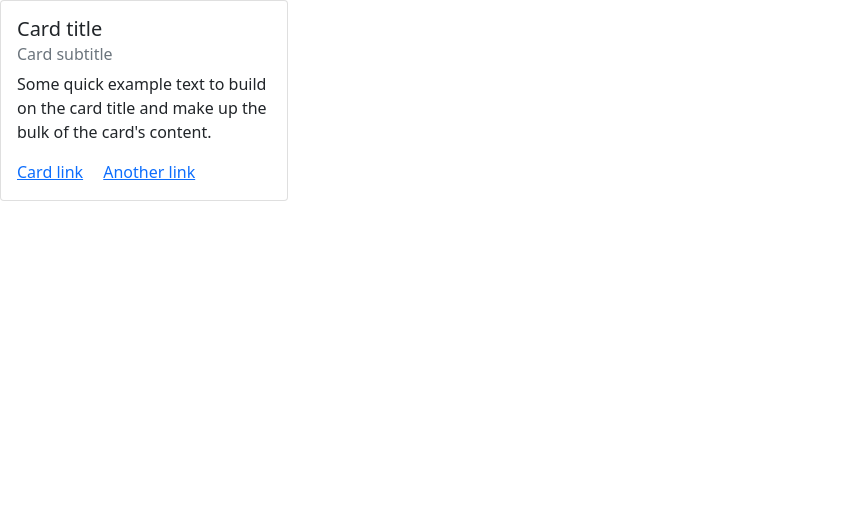
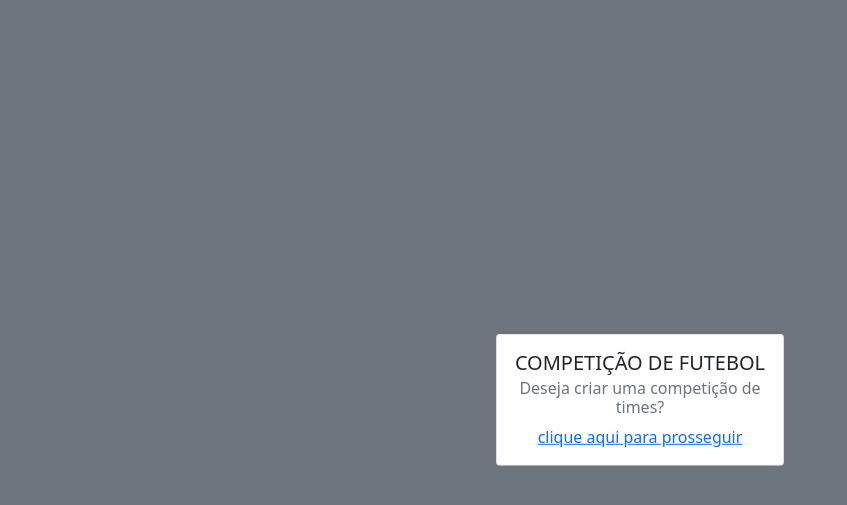
Before and after one commit to allystor/Projeto-DMS, a Flask app: page / in a window 1280 px wide. Shown: the top 505 px of the page, without its empty margins (0-847 px from the left). Run offline with Flask 2, Linux system fonts and the light colour scheme.

Commit message:
update commit

```diff
--- a/Competição/app.py
+++ b/Competição/app.py
@@ -1,4 +1,4 @@
-
+from disputa import Adcionando
 from flask import Flask, render_template
 
 app = Flask(__name__)
@@ -7,5 +7,9 @@ app = Flask(__name__)
 def index():
     return render_template('index.html')
 
+@app.route('/adicionar')
+def adicionar():
+    return render_template('adicionar_times.html')
+
 if __name__ == '__main__':
     app.run(debug=True)
--- a/Competição/templates/index.html
+++ b/Competição/templates/index.html
@@ -5,19 +5,19 @@
     <meta http-equiv="X-UA-Compatible" content="IE=edge">
     <meta name="viewport" content="width=device-width, initial-scale=1.0">
     <title>main</title>
+    <!--Bootstrap-->
     <link href="https://cdn.jsdelivr.net/npm/bootstrap@5.0.2/dist/css/bootstrap.min.css" rel="stylesheet" integrity="sha384-EVSTQN3/azprG1Anm3QDgpJLIm9Nao0Yz1ztcQTwFspd3yD65VohhpuuCOmLASjC" crossorigin="anonymous">
 </head>
-<body>
-    <div class="card justify-content-center d-flex" style="width: 18rem;">
-        <div class="card-body">
-          <h5 class="card-title">Card title</h5>
-          <h6 class="card-subtitle mb-2 text-muted">Card subtitle</h6>
-          <p class="card-text">Some quick example text to build on the card title and make up the bulk of the card's content.</p>
-          <a href="#" class="card-link">Card link</a>
-          <a href="#" class="card-link">Another link</a>
+<body class="bg-secondary">
+    <div class="card position-absolute top-50 start-50 translate-middle" style="width: 18rem;">
+      <center>
+        <div class="card-body justify-content-center">
+          <h5 class="card-title">COMPETIÇÃO DE FUTEBOL</h5>
+          <h6 class="card-subtitle mb-2 text-muted">Deseja criar uma competição de times?</h6>
+          <a href="{{url_for('adicionar')}}" class="card-link">clique aqui para prosseguir</a>
+      </center>
         </div>
       </div>
-
     <script src="https://cdn.jsdelivr.net/npm/bootstrap@5.0.2/dist/js/bootstrap.bundle.min.js" integrity="sha384-MrcW6ZMFYlzcLA8Nl+NtUVF0sA7MsXsP1UyJoMp4YLEuNSfAP+JcXn/tWtIaxVXM" crossorigin="anonymous"></script>
 </body>
 </html>
```
Also changed, not shown: Competição/disputa.py (added, +13 -0 lines), Competição/templates/adicionar_times.html (added, +41 -0 lines).
